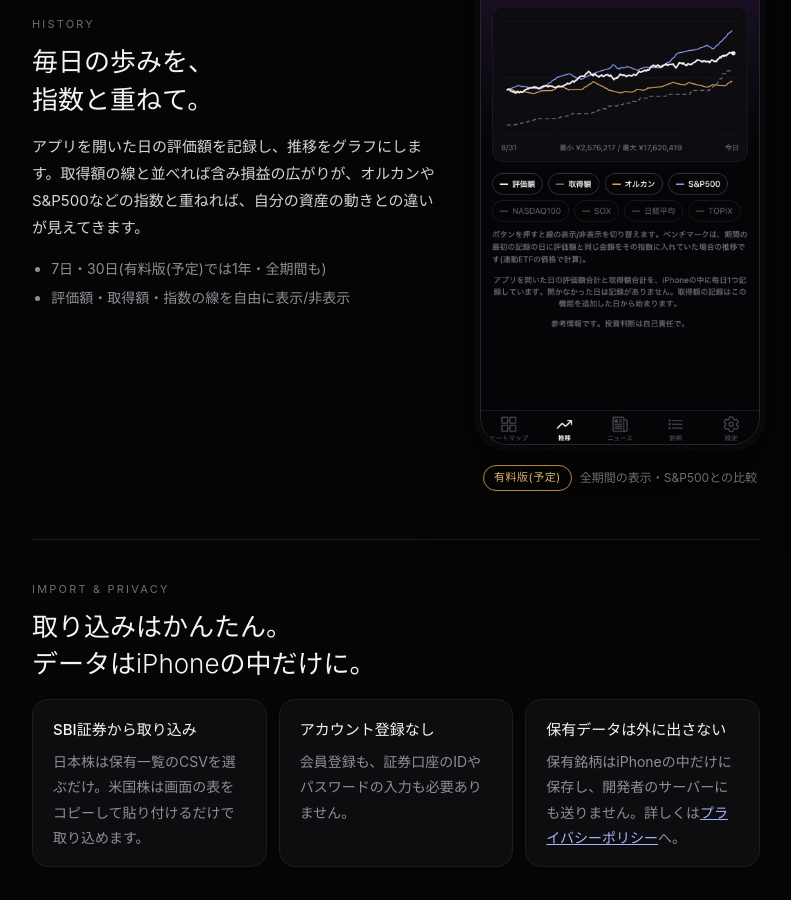
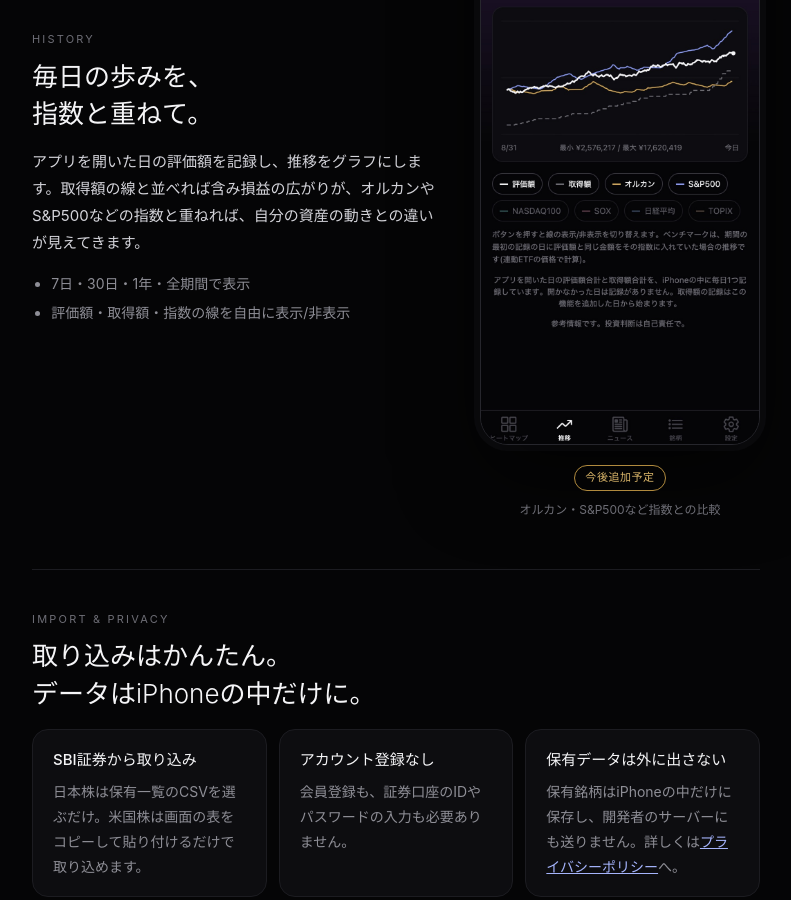
Before and after one commit to kasane-app/kasane-app.github.io, a Jekyll site: the page built from index.html, in a window 1280 px wide and 900 px high, scrolled down 2263 px. Shown: the whole window, without its empty margins (244-1035 px from the left). Built offline with Jekyll 4.4.1, drawn with Linux system fonts in a browser that asks for light colours.

Commit message:
トップページ: 推移の期間は無料、指数比較は今後追加予定に

```diff
--- a/index.html
+++ b/index.html
@@ -79,13 +79,13 @@
       アプリを開いた日の評価額を記録し、推移をグラフにします。取得額の線と並べれば含み損益の広がりが、オルカンやS&amp;P500などの指数と重ねれば、自分の資産の動きとの違いが見えてきます。
     </p>
     <ul class="points">
-      <li>7日・30日(有料版(予定)では1年・全期間も)</li>
+      <li>7日・30日・1年・全期間で表示</li>
       <li>評価額・取得額・指数の線を自由に表示/非表示</li>
     </ul>
   </div>
   <figure class="phone">
-    <img src="{{ '/assets/screens/history.jpg' | relative_url }}" alt="推移の画面(有料版(予定)・全期間)。評価額の線、取得額の点線、オルカンとS&amp;P500の線が重ねて表示されている" loading="lazy" width="402" height="874">
-    <figcaption class="phone-caption"><span class="badge">有料版(予定)</span>全期間の表示・S&amp;P500との比較</figcaption>
+    <img src="{{ '/assets/screens/history.jpg' | relative_url }}" alt="推移の画面(全期間。指数との比較は今後追加予定)。評価額の線、取得額の点線、オルカンとS&amp;P500の線が重ねて表示されている" loading="lazy" width="402" height="874">
+    <figcaption class="phone-caption"><span class="badge">今後追加予定</span>オルカン・S&amp;P500など指数との比較</figcaption>
   </figure>
 </section>
 
```
